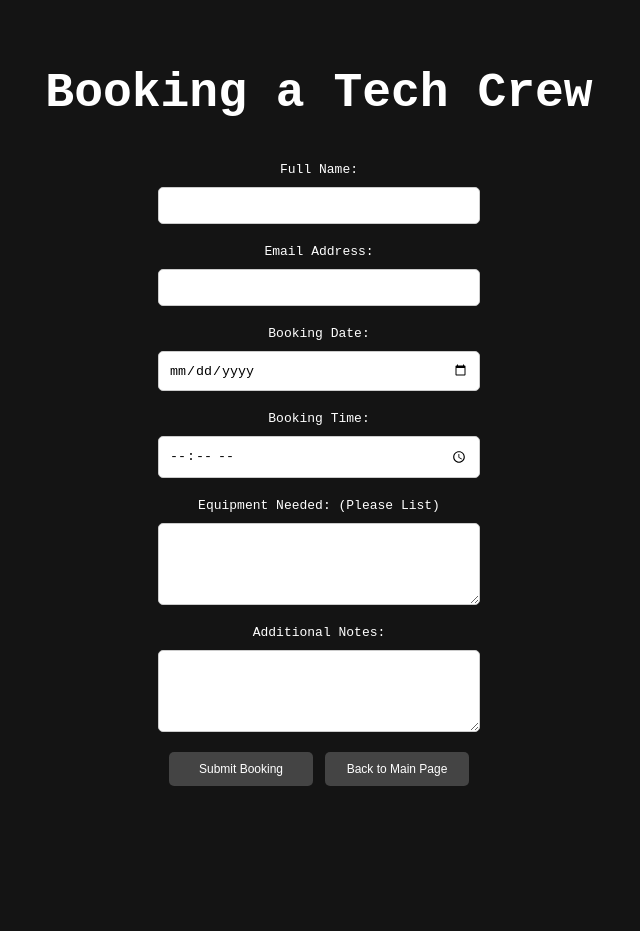
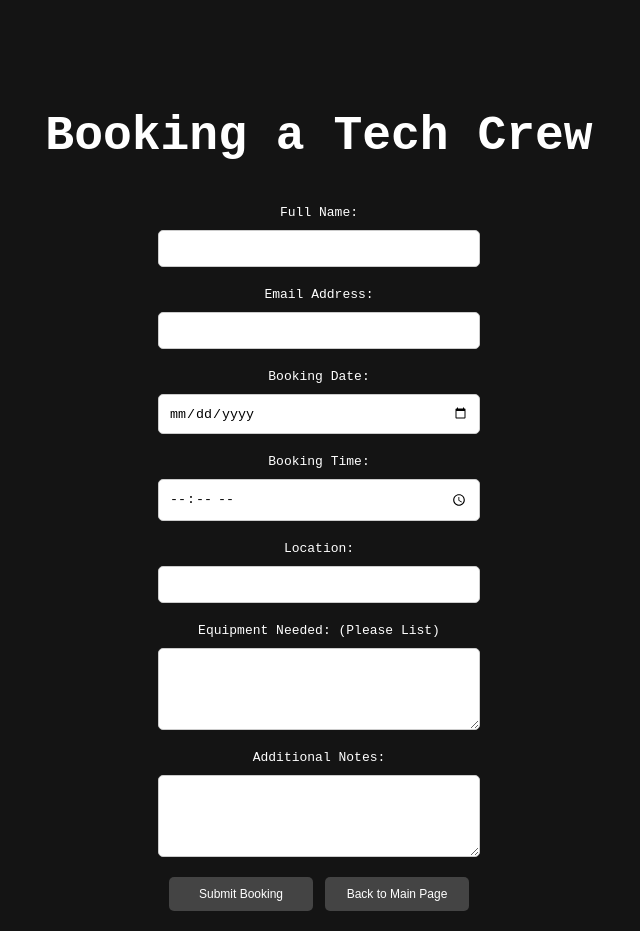
Before and after one commit to DirectedHunt42/WCSS_Tech_Crew_Scheduler, a plain HTML site: page BookingPage.html in a window 1280 px wide. Shown: the whole page, without its empty margins (321-961 px from the left). Before the commit the page ends 840 px from the top, so only its background shows below. Drawn offline with Linux system fonts and the light colour scheme.

Commit message:
Fix form structure and labels in BookingPage for clarity and functionality

```diff
--- a/BookingPage.html
+++ b/BookingPage.html
@@ -7,6 +7,7 @@
         <link rel="stylesheet" href="MasterStyle.css">
         <style>
             h1 {
+                margin-top: 200px;
                 font-size: 3rem;
                 text-align: center;
             }
@@ -78,16 +79,19 @@
             <label for="time">Booking Time:</label>
             <input type="time" id="time" name="time" required>
 
-            <label for="notes">Equipment Needed: (Please List)</label>
-            <textarea id="notes" name="equipment" rows="4"></textarea>
+            <label for="location">Location:</label>
+            <input type="text" id="location" name="location" rows="4" required>
+
+            <label for="equipment">Equipment Needed: (Please List)</label>
+            <textarea id="equipment" name="equipment" rows="4"></textarea>
 
             <label for="notes">Additional Notes:</label>
             <textarea id="notes" name="notes" rows="4"></textarea>
 
-            <dvi class = "button-row">
+            <div class="button-row">
                 <button type="submit">Submit Booking</button>
                 <button type="button" onclick="window.location.href='UserPage.html'">Back to Main Page</button>
-            </dvi>
+            </div>
         </form>
     </body>
 </html>
```
